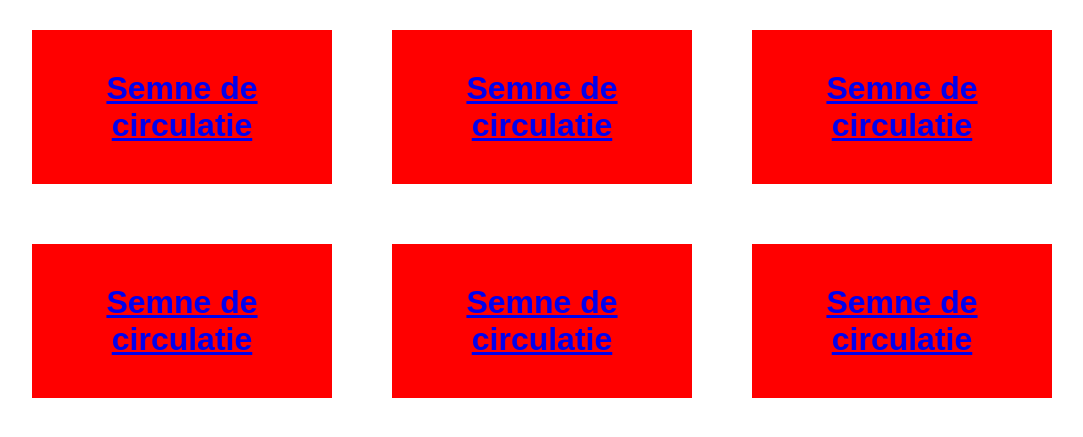
After one commit to mihai99/TraST-, a PHP site: page /pages/m_invatare.html in a window 1280 px wide. The commit adds this page. Shown: the top 437 px of the page, without its empty margins (98-1181 px from the left). Run offline with PHP 8.4, Linux system fonts and the light colour scheme.

Commit message:
am facut schita paginii de mediu de invatare

```diff
--- a/index.html
+++ b/index.html
@@ -24,7 +24,7 @@
     </label>
 
     <ul class="nav-btns">
-      <a href="invatare" class="nav-active">Mediu de invatare</a>
+      <a href="./pages/m_invatare.html" target="content" class="nav-active">Mediu de invatare</a>
       <a href="chestionare">Chestionare</a>
       <a href="clasament">Clasament</a>
       <a href="#" onclick="openBackground()">Login</a>
--- /dev/null
+++ b/pages/m_invatare.html
@@ -0,0 +1,49 @@
+<!DOCTYPE html>
+<html lang="en" dir="ltr">
+
+  <head>
+    <link rel="stylesheet" type="text/css" href="../styles/general.css">
+    <link rel="stylesheet" type="text/css" href="../styles/invatare.css">
+  </head>
+
+  <body>
+    <div class="content">
+
+      <div class="col">
+        <div class="col-content">
+          <a href="#"><h1>Semne de circulatie</h1></a>
+        </div>
+      </div>
+
+      <div class="col">
+        <div class="col-content">
+          <a href="#"><h1>Semne de circulatie</h1></a>
+        </div>
+      </div>
+
+      <div class="col">
+        <div class="col-content">
+          <a href="#"><h1>Semne de circulatie</h1></a>
+        </div>
+      </div>
+
+      <div class="col">
+        <div class="col-content">
+          <a href="#"><h1>Semne de circulatie</h1></a>
+        </div>
+      </div>
+      <div class="col">
+        <div class="col-content">
+          <a href="#"><h1>Semne de circulatie</h1></a>
+        </div>
+      </div>
+      <div class="col">
+        <div class="col-content">
+          <a href="#"><h1>Semne de circulatie</h1></a>
+        </div>
+      </div>
+
+    </div>
+  </body>
+
+</html>
--- a/styles/home-page.css
+++ b/styles/home-page.css
@@ -55,6 +55,7 @@ table td, table th {
     padding: 2px 8px;
 }
 .description .main-button {
+  cursor: pointer;
     margin-top: 40px;
 }
 
--- /dev/null
+++ b/styles/invatare.css
@@ -0,0 +1,30 @@
+.content {
+  display: flex;
+  margin: auto;
+  max-width: 1200px;
+  justify-content: center;
+  text-align: center;
+  flex-wrap: wrap;
+}
+
+.col {
+  flex: 50%;
+  max-width: 320px;
+  padding: 10px;
+  margin: 20px;
+  box-sizing: border-box;
+}
+
+.col-content {
+  background-color: red;
+  padding: 40px 20px;
+  margin: 10 40px;
+  position: relative;
+  overflow: hidden;
+}
+
+@media screen and (max-width:800px) {
+  .col {
+    flex: 100%;
+  }
+}
--- a/styles/navbar.css
+++ b/styles/navbar.css
@@ -57,7 +57,7 @@
 #chk {
   position: absolute;
   visibility: hidden;
-  z-index: -1111;
+  z-index: -1000;
 }
 
 
```
Also changed, not shown: images/invatare/semne circulatie/drum-cu-prioritate.jpg (added).
